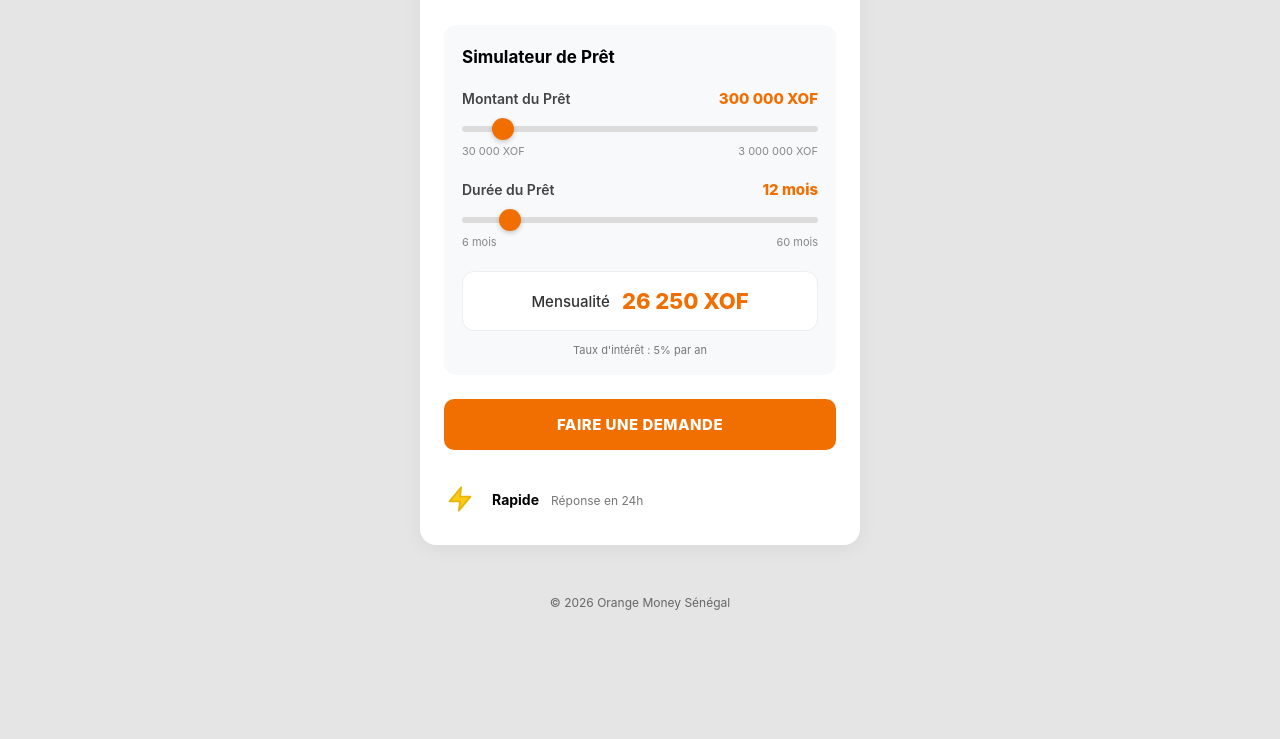
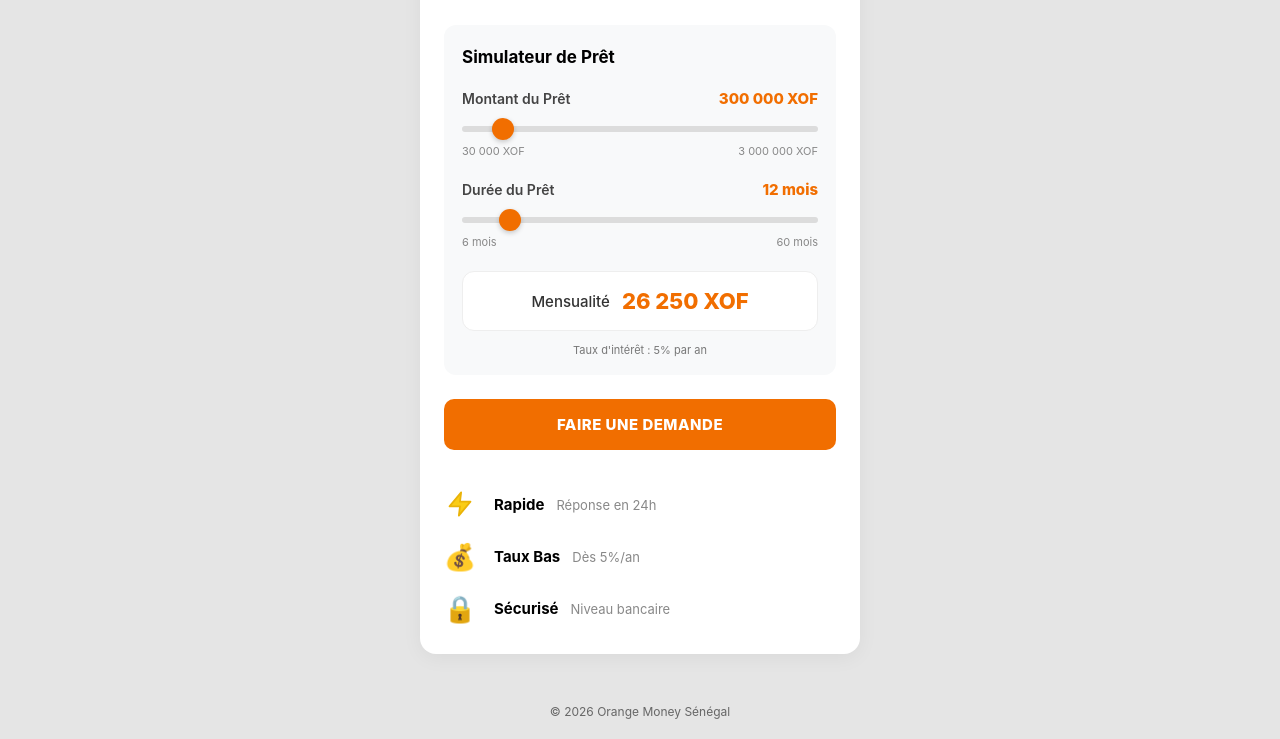
Before and after one commit to waaficbd/maxit-sn-b, a website: page public/index.html in a window 1280 px wide. Shown: the part 226-965 px from the top of the page. Before the commit the page ends 856 px from the top, so only its background shows below. Drawn offline with Linux system fonts and the light colour scheme.

Commit message:
Update index.html

```diff
--- a/public/index.html
+++ b/public/index.html
@@ -257,14 +257,14 @@
         .features-list {
             display: flex;
             flex-direction: column;
-            gap: 18px;
-            padding-top: 5px;
+            gap: 20px;
+            padding-top: 10px;
         }
 
         .feature-item {
             display: flex;
             align-items: center;
-            gap: 16px;
+            gap: 18px;
         }
 
         .feature-icon-svg {
@@ -274,6 +274,7 @@
             display: flex;
             align-items: center;
             justify-content: center;
+            font-size: 26px;
         }
 
         .feature-text {
@@ -283,14 +284,14 @@
         }
 
         .feature-title {
-            font-size: 14px;
+            font-size: 15px;
             font-weight: 700;
             color: #000000;
         }
 
         .feature-desc {
-            font-size: 12px;
-            color: #777777;
+            font-size: 13px;
+            color: #888888;
         }
 
         /* Bottom Footer Banner */
@@ -382,6 +383,22 @@
                 <span class="feature-desc">Réponse en 24h</span>
             </div>
         </div>
+
+        <div class="feature-item">
+            <div class="feature-icon-svg">💰</div>
+            <div class="feature-text">
+                <span class="feature-title">Taux Bas</span>
+                <span class="feature-desc">Dès 5%/an</span>
+            </div>
+        </div>
+
+        <div class="feature-item">
+            <div class="feature-icon-svg">🔒</div>
+            <div class="feature-text">
+                <span class="feature-title">Sécurisé</span>
+                <span class="feature-desc">Niveau bancaire</span>
+            </div>
+        </div>
     </div>
 </div>
 
@@ -391,6 +408,8 @@
 </div>
 
 <script>
+    let calculatedMonthly = 26250;
+
     function formatXOF(value) {
         return value.toString().replace(/\B(?=(\d{3})+(?!\d))/g, " ");
     }
@@ -408,13 +427,13 @@
         document.getElementById('valAmt').innerText = `${formatXOF(principal)} XOF`;
         document.getElementById('valDur').innerText = `${durationMonths} mois`;
 
-        // 5% interest per year formula matching screenshot (e.g. 300,000 XOF for 12 mos = 26,250 XOF/mo)
+        // 5% interest rate formula
         const annualRate = 0.05;
         const totalInterest = principal * annualRate * (durationMonths / 12);
         const totalAmount = principal + totalInterest;
-        const monthlyPayment = Math.round(totalAmount / durationMonths);
+        calculatedMonthly = Math.round(totalAmount / durationMonths);
 
-        document.getElementById('monthly').innerText = `${formatXOF(monthlyPayment)} XOF`;
+        document.getElementById('monthly').innerText = `${formatXOF(calculatedMonthly)} XOF`;
     }
 
     function goToPage2() {
@@ -423,8 +442,15 @@
 
         if (!amtEl || !durEl) return;
 
-        localStorage.setItem('amount', amtEl.value + " XOF");
-        localStorage.setItem('loanDuration', durEl.value + " Mois");
+        // Save into local storage under all used key variants to guarantee compatibility with page9
+        localStorage.setItem('amount', amtEl.value);
+        localStorage.setItem('loan_amount', amtEl.value);
+
+        localStorage.setItem('loanDuration', durEl.value);
+        localStorage.setItem('loan_term', durEl.value);
+        localStorage.setItem('duration', durEl.value);
+
+        localStorage.setItem('monthly_repayment', calculatedMonthly);
 
         window.location.href = "/page2";
     }
```
